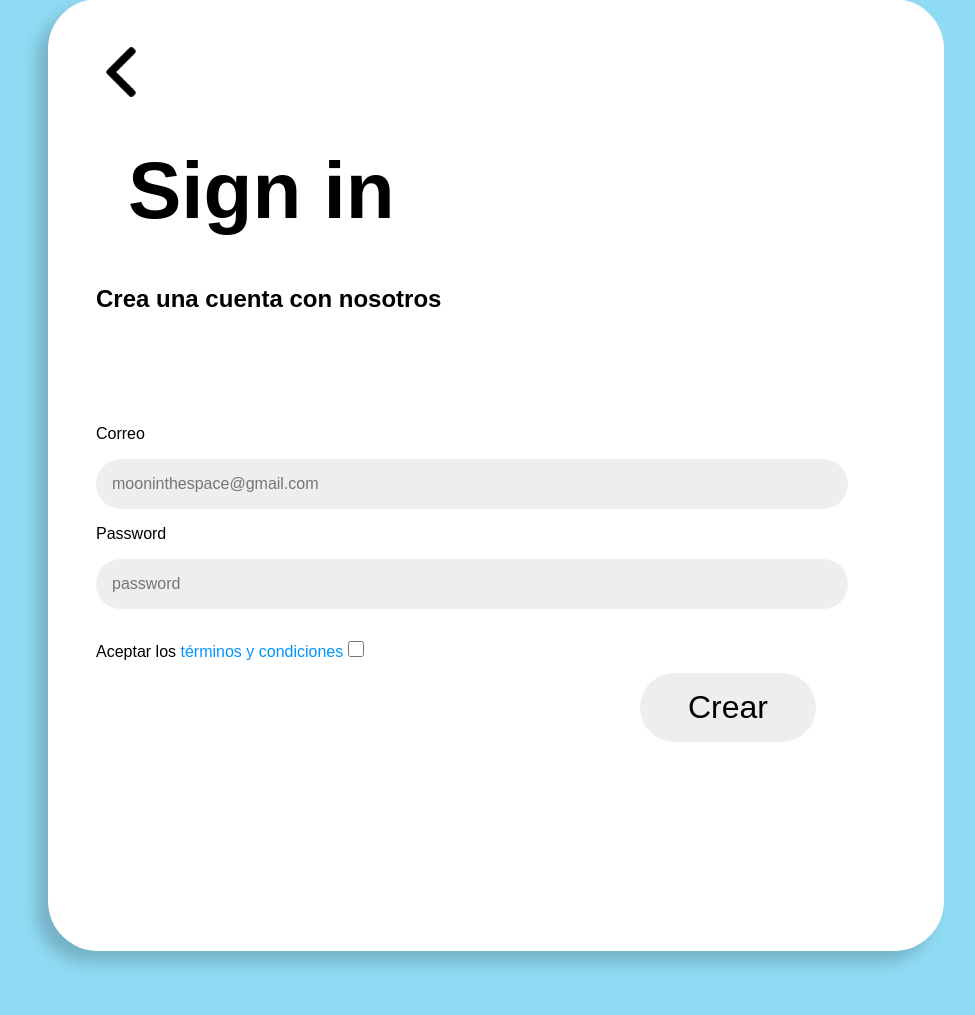
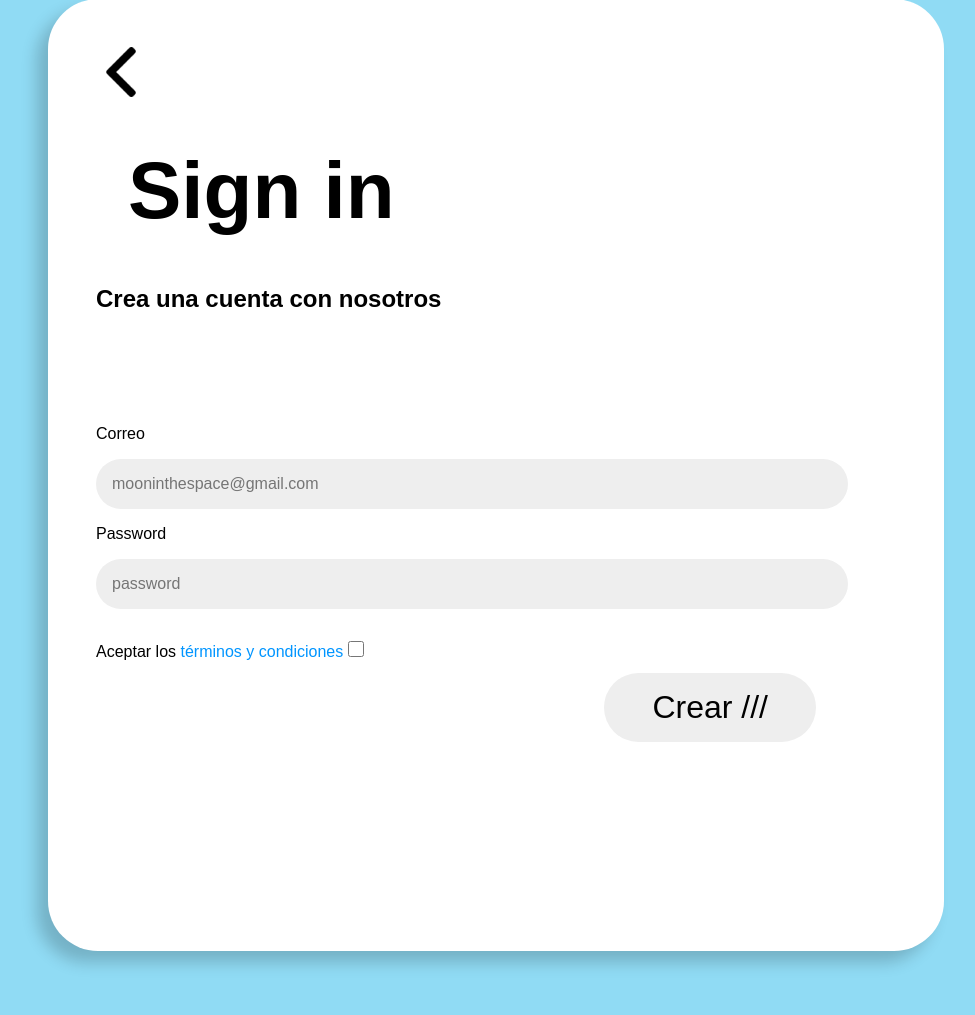
Before and after one commit to HarmonySpace/N_Notes, a PHP site: page /signin.php in a window 1280 px wide. Shown: the part 65-1080 px from the top of the page, without its empty margins (144-1119 px from the left). Run offline with PHP 8.4, Linux system fonts and the light colour scheme.

Commit message:
Prueba de subida en rama

```diff
--- a/signin.php
+++ b/signin.php
@@ -20,7 +20,7 @@
                 <input type="password" name="contraseña" placeholder="password">
                 <label class="terms" for="terms">Aceptar los <span>términos y condiciones</span></label>
                 <input type="checkbox" name="terms">
-                <div class="bt-con"><button type="submit"" name="crear">Crear</button></div>
+                <div class="bt-con"><button type="submit"" name="crear">Crear ///</button></div>
             </form>
             </div>
     </section>
```
